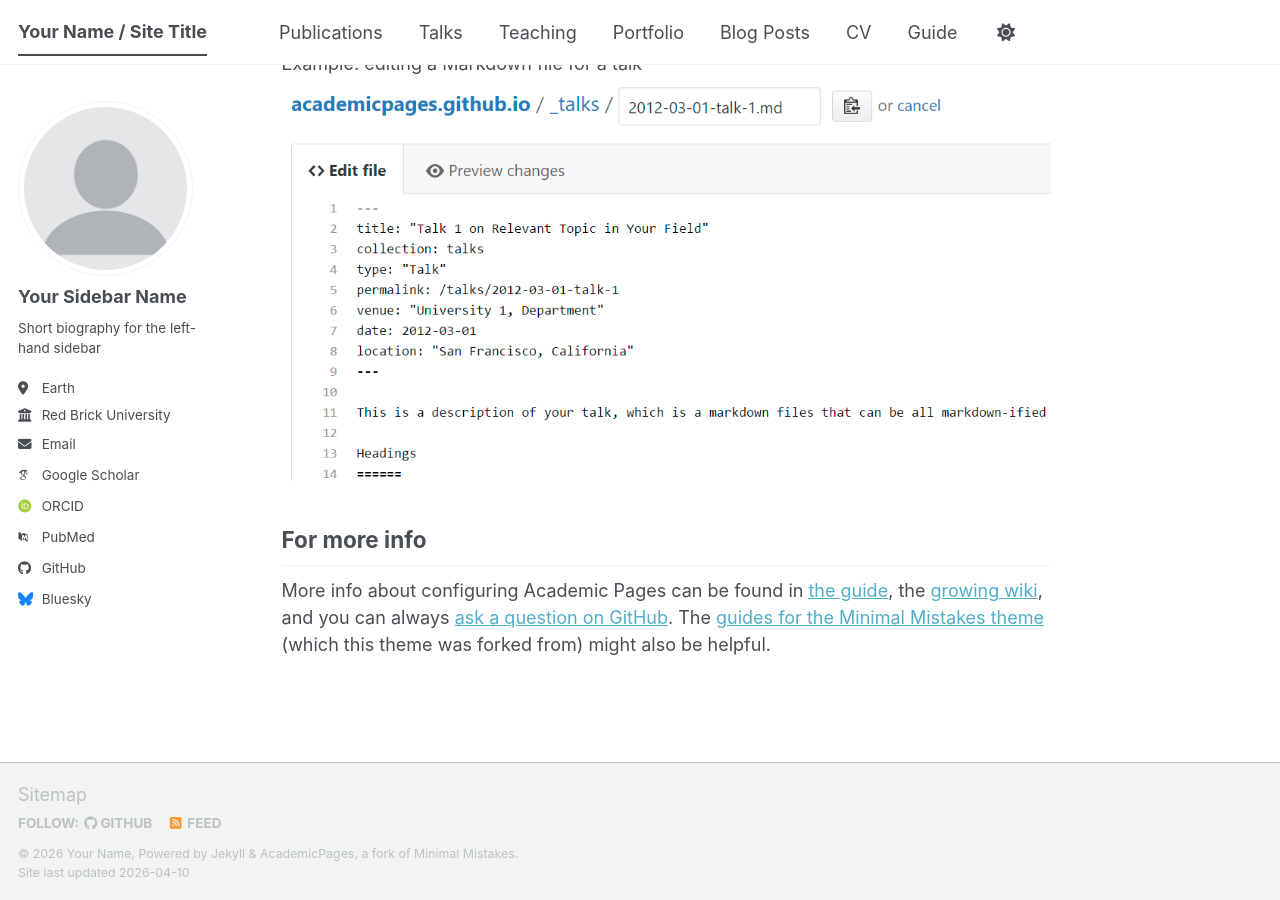
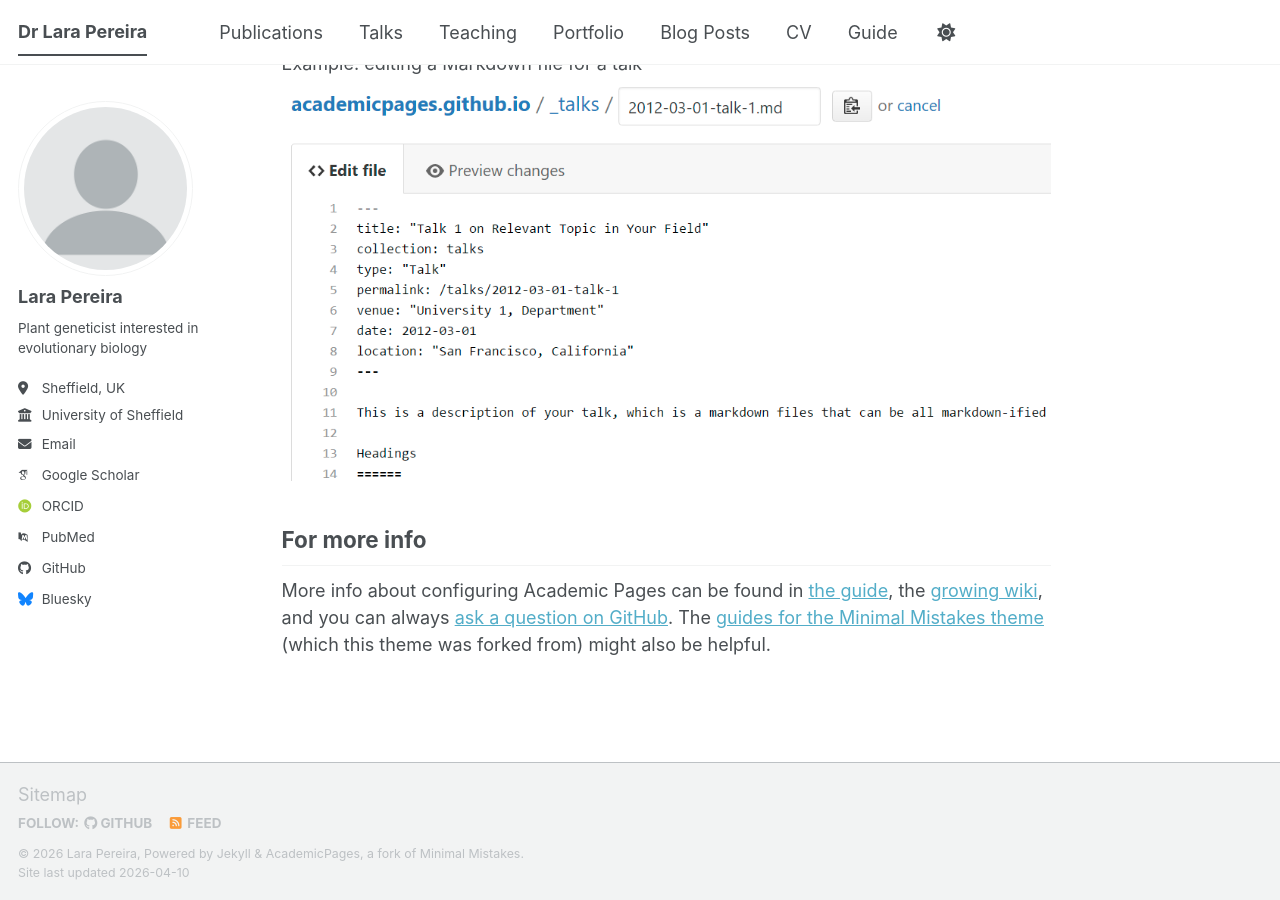
Before and after one commit to lpereira89/lpereira89.github.io, a Jekyll site: the page built from _pages/about.md, in a window 1280 px wide and 900 px high, scrolled down 2720 px. Built offline with Jekyll 4.4.1, drawn with Linux system fonts in a browser that asks for light colours; some web fonts are replaced; a script bundle is joined from its source files by our own code; library files that are not in the unit come from our copies.

Commit message:
Update _config.yml
Add basic data

```diff
--- a/_config.yml
+++ b/_config.yml
@@ -9,10 +9,10 @@
 # Basic Site Settings
 locale                   : "en-US"
 site_theme               : "default" # The available themes options are "default", "air", "sunrise", "mint", "dirt" and "contrast"
-title                    : "Your Name / Site Title"
+title                    : "Dr Lara Pereira"
 title_separator          : "-"
-name                     : &name "Your Name"
-description              : &description "Your Name's academic portfolio"   # Update this with a general description of your site, this is the default if not overridden by a page
+name                     : &name "Lara Pereira"
+description              : &description "Lara Pereira's academic portfolio"   # Update this with a general description of your site, this is the default if not overridden by a page
 url                      : https://academicpages.github.io # The base hostname & protocol for your site e.g. "https://[your GitHub username].github.io",
                                                            # or if you already have some other page hosted on Github then use "https://[your GitHub username].github.io/[Your Repo Name]"
 baseurl                  : "" # the subpath of your site, e.g. "/blog"
@@ -24,24 +24,24 @@ repository               : "academicpages/academicpages.github.io"
 author:
   # Biographic information
   avatar           : "profile.png"
-  name             : "Your Sidebar Name"
+  name             : "Lara Pereira"
   pronouns         : # example: "she/her"
-  bio              : "Short biography for the left-hand sidebar"
-  location         : "Earth"
-  employer         : "Red Brick University"
+  bio              : "Plant geneticist interested in evolutionary biology"
+  location         : "Sheffield, UK"
+  employer         : "University of Sheffield"
   uri              : # URL
-  email            : "none@example.org"
+  email            : "lara.pereira.garcia@sheffield.ac.uk"
 
   # Academic websites
   academia         : # URL
   arxiv            : # URL - Update with the correct link to your profile
-  googlescholar    : "https://scholar.google.com/citations?user=PS_CX0AAAAAJ"
+  googlescholar    : "https://scholar.google.com/citations?user=rQ86wswAAAAJ&hl=en"
   inspire-hep      : # URL
   impactstory      : # URL
-  orcid            : "https://orcid.org/yourorcidurl"
+  orcid            : "https://orcid.org/0000-0001-5184-8587"
   semantic         : # URL
   ssrn             : # URL
-  pubmed           : "https://www.ncbi.nlm.nih.gov/pubmed/?term=john+snow"
+  pubmed           : "https://www.ncbi.nlm.nih.gov/pubmed/?term=Lara+Pereira"
   researchgate     : # URL
   scopus           : # URL
   zotero           : # URL
```
